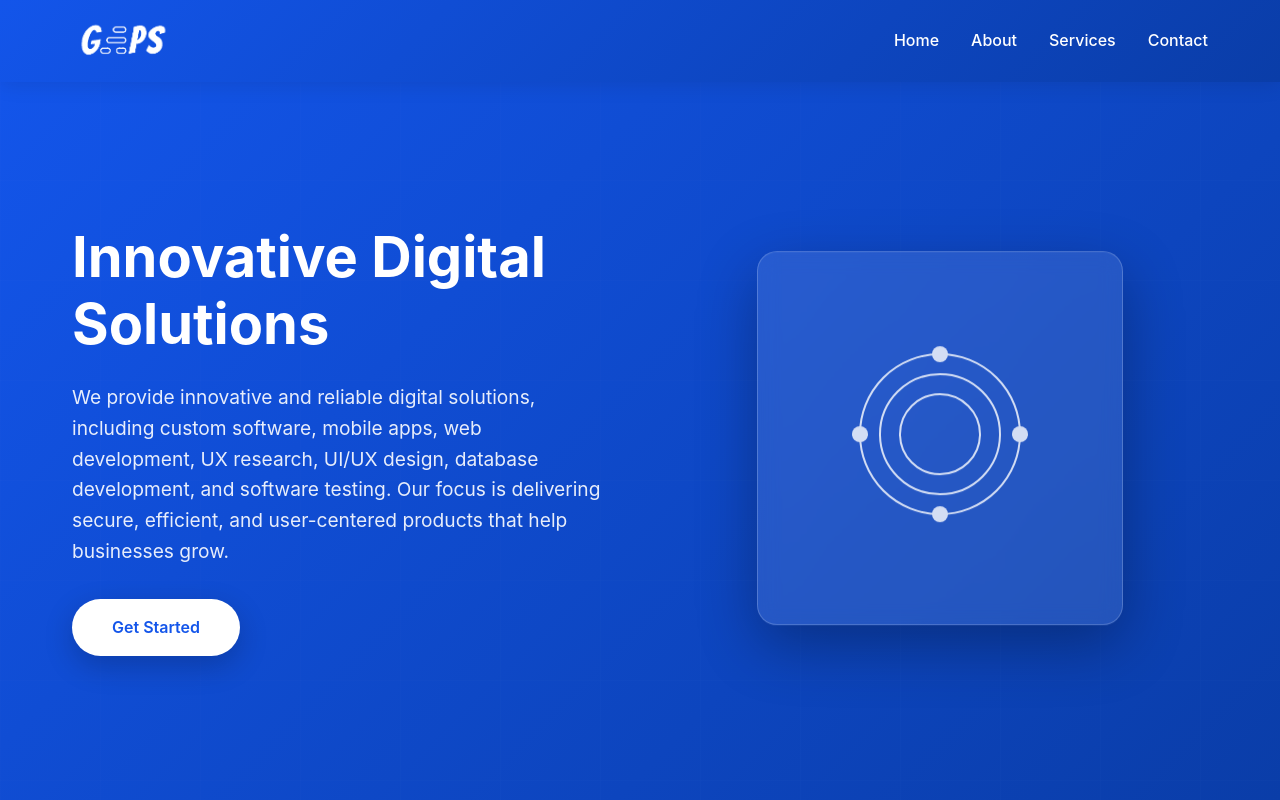
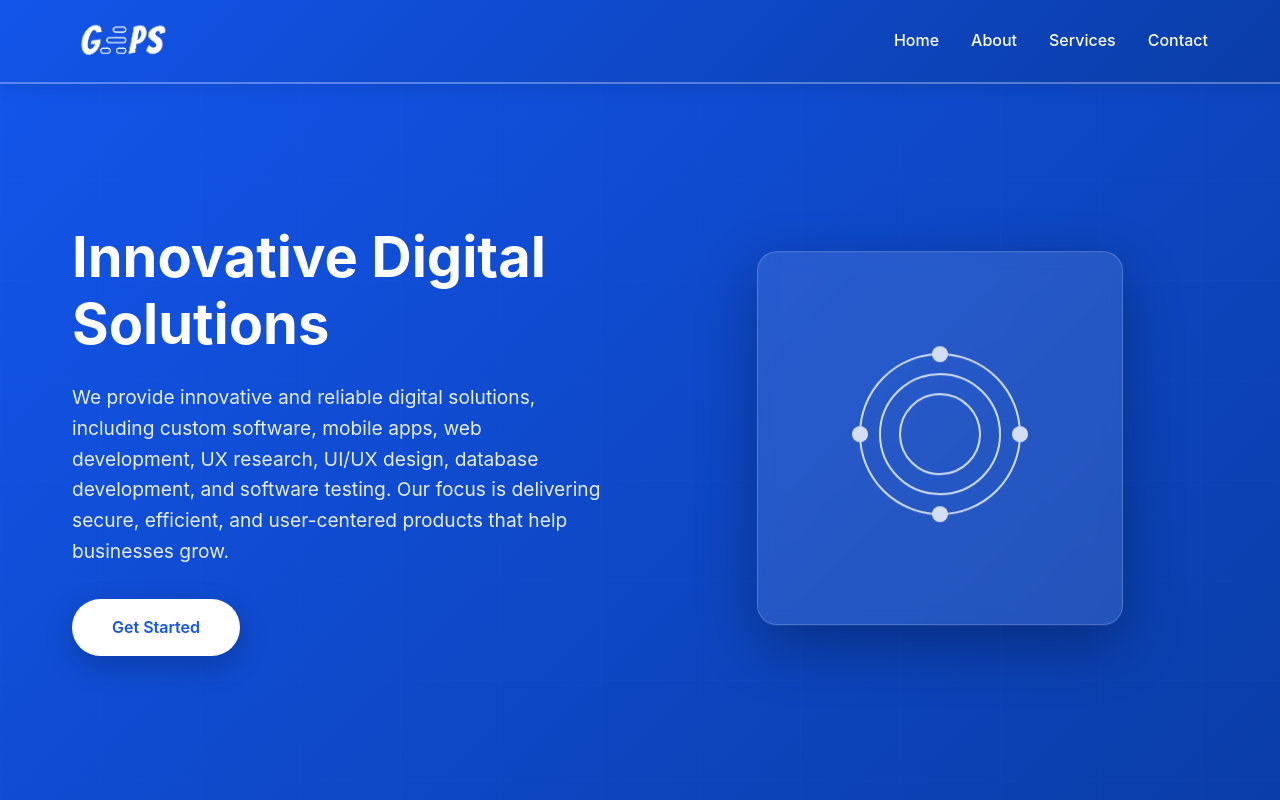
Before and after one commit to GapsIT/gapsit.github.io, a plain HTML site: page index.html in a window 1280 px wide. Shown: the top 800 px of the page. Drawn offline with Linux system fonts and the light colour scheme.

Commit message:
Navbar design changes

```diff
--- a/index.html
+++ b/index.html
@@ -29,6 +29,7 @@
   box-shadow: 0 2px 20px rgba(0, 0, 0, 0.1);
   z-index: 1000;
   transition: all 0.3s ease;
+  border-bottom: 2px solid rgba(255, 255, 255, 0.3);
 }
 
       nav.scrolled {
```
Lines whose indentation alone changed are shown as unchanged.
